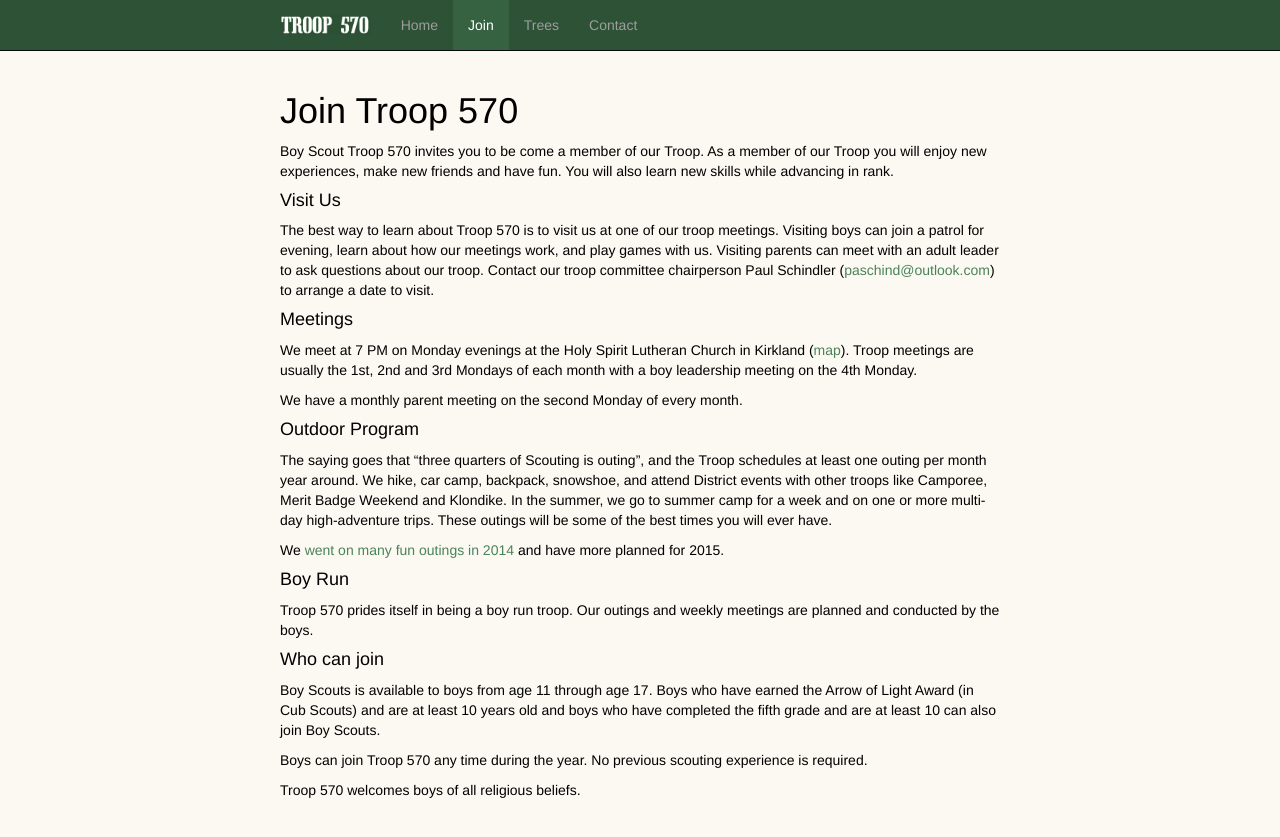
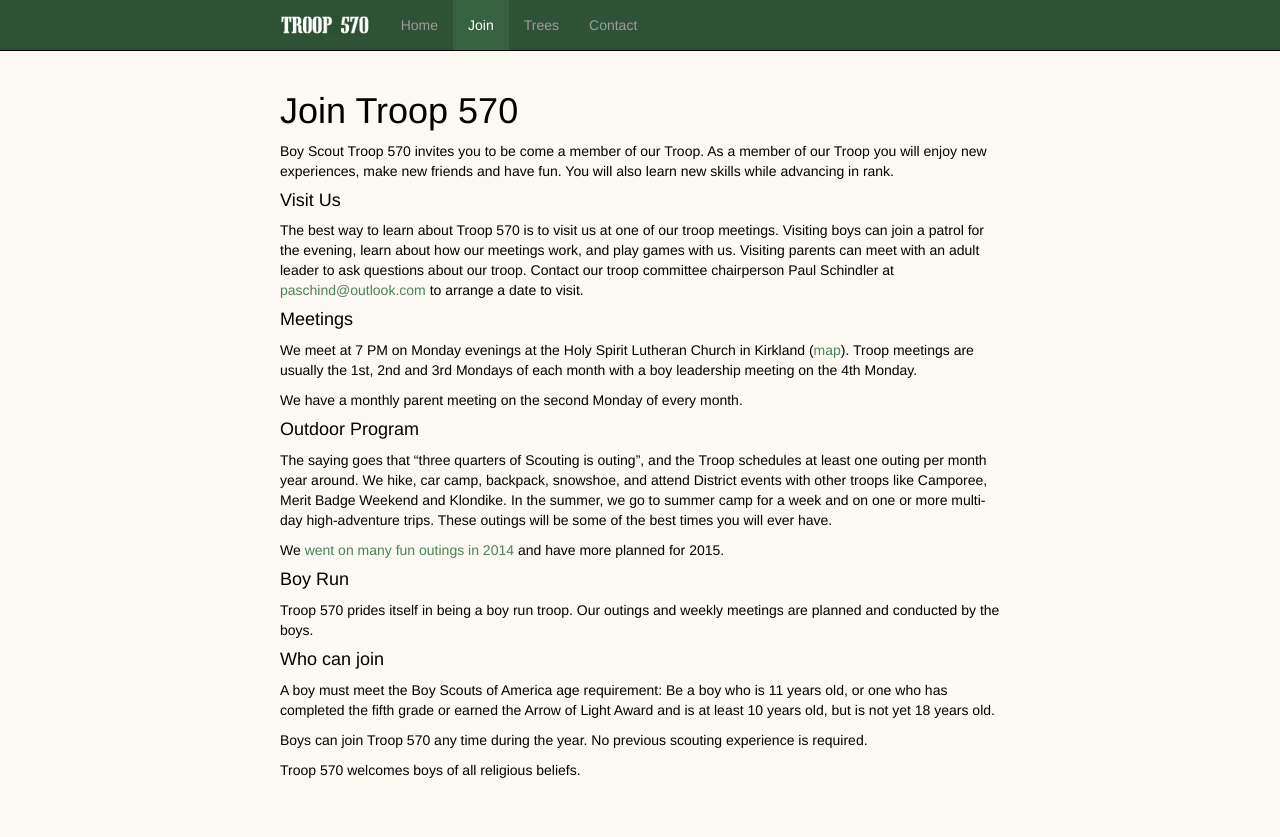
Before and after one commit to troop570/troop570.github.io, a Jekyll site: the page built from join/index.md, in a window 1280 px wide. Shown: the top 837 px of the page. Built offline with Jekyll 4.4.1, drawn with Linux system fonts in a browser that asks for light colours; nearby versions of some CDN libraries.

Commit message:
Misc improvements to text across the site.

```diff
--- a/index.html
+++ b/index.html
@@ -73,7 +73,7 @@ slides:
       <p><a class="btn btn-default" href="/join/">Read more about our troop &raquo;</a></p>
     </div>
     <div class="col-sm-4">
-      <h3>Member Resources</h3>
+      <h3>Member Services</h3>
       Go to TroopKit to view the troop calendar, sign-up for an event, request a
       scoutmaster conference or to request a board of review.
       <p><a class="btn btn-default" href="http://troopkit.com/">TroopKit &raquo;</a></p>
--- a/join/index.md
+++ b/join/index.md
@@ -11,12 +11,12 @@ You will also learn new skills while advancing in rank.
 #### Visit Us
 
 The best way to learn about Troop 570 is to visit us at one of our troop
-meetings. Visiting boys can join a patrol for evening, learn about how our
+meetings. Visiting boys can join a patrol for the evening, learn about how our
 meetings work, and play games with us. Visiting parents can meet with an adult
 leader to ask questions about our troop. Contact our troop committee
-chairperson Paul Schindler
-([paschind@outlook.com](mailto:paschind@outlook.com)) to arrange a date to
-visit.
+chairperson Paul Schindler at
+[paschind@outlook.com](mailto:paschind@outlook.com?subject=Request+To+Visit+Troop+Meeting)
+to arrange a date to visit.
 
 #### Meetings
 
@@ -46,10 +46,9 @@ meetings are planned and conducted by the boys.
 
 #### Who can join
 
-Boy Scouts is available to boys from age 11 through age 17. Boys who have
-earned the Arrow of Light Award (in Cub Scouts) and are at least 10 years old
-and boys who have completed the fifth grade and are at least 10 can also join
-Boy Scouts.
+A boy must meet the Boy Scouts of America age requirement: Be a boy who is 11
+years old, or one who has completed the fifth grade or earned the Arrow of
+Light Award and is at least 10 years old, but is not yet 18 years old.
 
 Boys can join Troop 570 any time during the year. No previous scouting
 experience is required.
```
Also changed, not shown: contact/index.md (+2 -3 lines), outings/index.md (+3 -3 lines), trees/index.html (+5 -4 lines).
